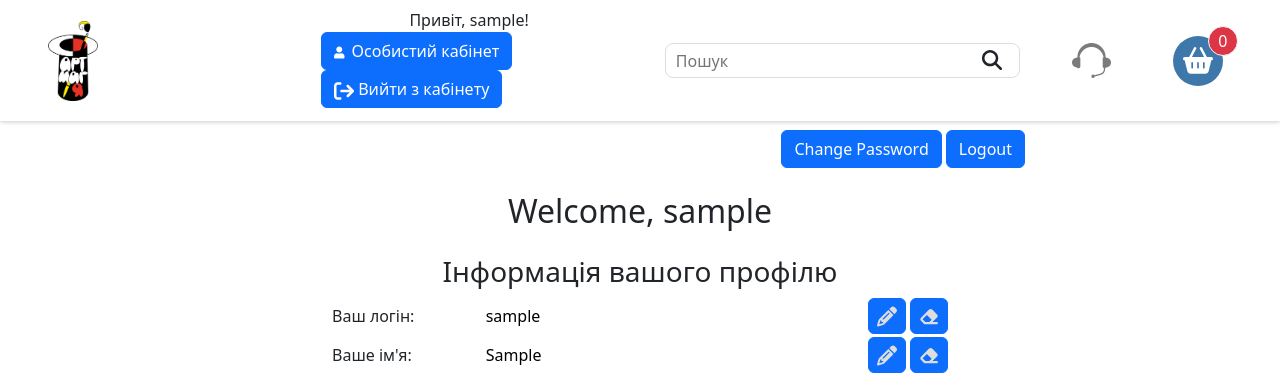
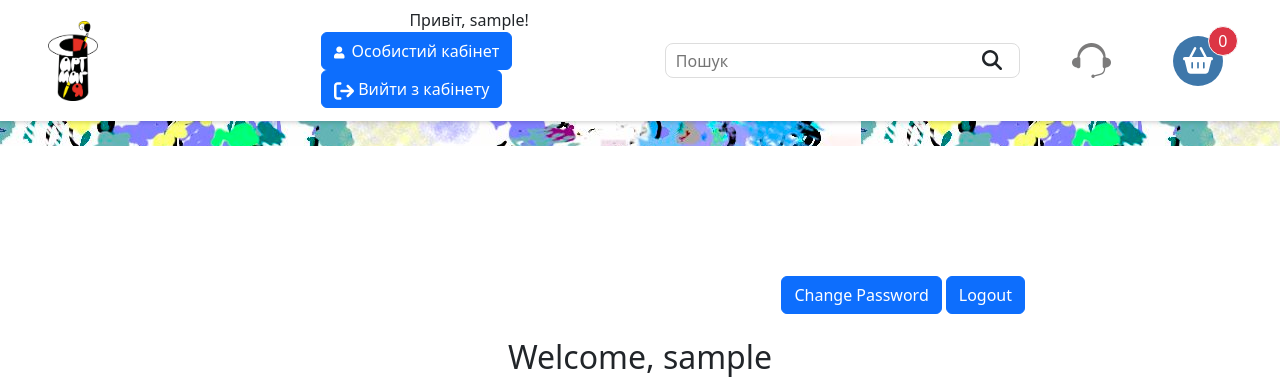
Before and after one commit to Tony-Stark-AMB/artmagic_full_project, a Django app: page /user/profile/ in a window 1280 px wide. Shown: the top 378 px of the page. Run offline with Django 5.2, Linux system fonts and the light colour scheme; the visitor is signed in with stand-in values (Sample User, id 1); style sheets or scripts are compiled from the project's sources; parts of the project's set-up code (start-up, migrations or seed data) failed here and were passed over; some libraries are stand-ins or nearby versions.

Commit message:
index.html changes for img ratio

```diff
--- a/products/templates/products/base.html
+++ b/products/templates/products/base.html
@@ -123,9 +123,9 @@
                         </div>
                     </div>
                 </div>
-                <!-- <img class="header-divider" src="{% static 'assets/artmagic-background-header.jpg'%}" alt=""> -->
             </div>
         </header>
+        <div class="header-divider"></div>
 {% endblock %}
 {% block content %}
 {% endblock %}
--- a/static/css/catalog.css
+++ b/static/css/catalog.css
@@ -165,8 +165,9 @@
 }
 
 .header-divider {
-  -o-object-fit: cover;
-     object-fit: cover;
+  margin-top: 96px;
+  background-image: url("/static/assets/artmagic-background-header.jpg");
+  width: 100%;
   height: 50px;
 }
 
--- a/static/css/category.css
+++ b/static/css/category.css
@@ -165,8 +165,9 @@
 }
 
 .header-divider {
-  -o-object-fit: cover;
-     object-fit: cover;
+  margin-top: 96px;
+  background-image: url("/static/assets/artmagic-background-header.jpg");
+  width: 100%;
   height: 50px;
 }
 
--- a/static/css/product.css
+++ b/static/css/product.css
@@ -165,8 +165,9 @@
 }
 
 .header-divider {
-  -o-object-fit: cover;
-     object-fit: cover;
+  margin-top: 96px;
+  background-image: url("/static/assets/artmagic-background-header.jpg");
+  width: 100%;
   height: 50px;
 }
 
--- a/static/css/profile.css
+++ b/static/css/profile.css
@@ -165,8 +165,9 @@
 }
 
 .header-divider {
-  -o-object-fit: cover;
-     object-fit: cover;
+  margin-top: 96px;
+  background-image: url("/static/assets/artmagic-background-header.jpg");
+  width: 100%;
   height: 50px;
 }
 
--- a/static/js/basket.js
+++ b/static/js/basket.js
@@ -165,10 +165,11 @@ const addToCart = async (id) => {
     }).then((data) => data.json());
 }
 
-const cardsContainer = document.querySelector("div.products-index__list");
+const cardsContainers = document.querySelectorAll("div.products-index__list");
 
 
-cardsContainer.addEventListener("click", (e) => addToCartLogic(e))
+Array.from(cardsContainers).forEach(arr => arr.addEventListener("click", (e) => addToCartLogic(e)));
+
 
 const addToCartLogic = async (e) => {
     const el = e.target;
--- a/static/styles/parts/_header.scss
+++ b/static/styles/parts/_header.scss
@@ -11,7 +11,9 @@
 }
 
 .header-divider{
-    object-fit: cover;
+    margin-top: 96px;
+    background-image: url("/static/assets/artmagic-background-header.jpg");
+    width: 100%;
     height: 50px;
 }
 
--- a/static/styles/parts/index/_main-index.scss
+++ b/static/styles/parts/index/_main-index.scss
@@ -8,7 +8,7 @@
     margin: 0 0 0 40px;
     grid-column: span 3;
     &__wrap{
-        padding: 91px 15px 0px 15px;
+        padding: 0 15px 0px 15px;
         flex-grow: 1;
         display: grid;
         grid-template-columns: repeat(auto-fit, minmax(100px, 1fr));
--- a/static/styles/parts/index/_products-index.scss
+++ b/static/styles/parts/index/_products-index.scss
@@ -17,7 +17,7 @@
     }
     &__item{
         width: calc(100% / 5);
-        height: 350px;
+        height: 375px;
         padding: 16px;
         display: flex;
         flex-direction: column;
@@ -61,8 +61,9 @@
         }
         &__price{
             align-self: center;
-            color: $c19;
+            color: $c9;
             font-weight: 600;
+            font-size: 22px;
         }
         &__btn{
 
--- a/static/styles/parts/index/_promotion-index.scss
+++ b/static/styles/parts/index/_promotion-index.scss
@@ -6,12 +6,12 @@
         margin: 40px 0;
     }
     &__content{
-        min-height: 45vh;
+        min-height: 55vh;
         display: grid;
         place-items: center;
     }
     &__card{
-        width: 650px;
+        width: 980px;
         display: flex;
         gap: 60px;
         border: 1px solid $c5;
```
Also changed, not shown: static/css/index.css (+9 -7 lines).
